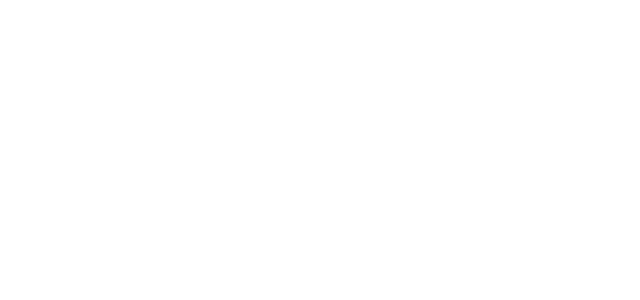
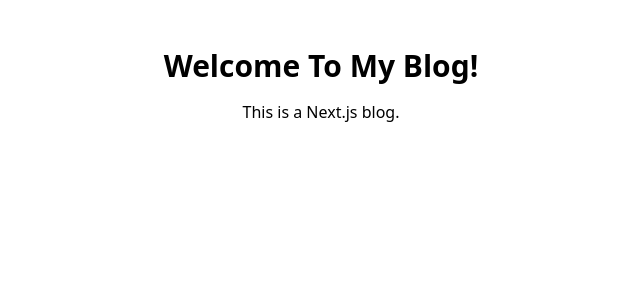
Before and after one commit to SuriyaRamesh/nextjs-blog1, a Next.js app: page / in a window 1280 px wide. Shown: the top 300 px of the page, without its empty margins (319-959 px from the left). Built offline with nearby package versions, Linux system fonts and the light colour scheme.

Commit message:
build: add homepage main content

```diff
--- a/src/app/page.tsx
+++ b/src/app/page.tsx
@@ -1,6 +1,8 @@
 export default function Home() {
   return (
-    <div>
+    <div className="text-center pt-12">
+      <h1 className="text-3xl capitalize font-bold mb-4">Welcome to my blog!</h1>
+      <p className="text-[16px]">This is a Next.js blog.</p>
     </div>
   );
 }
```
